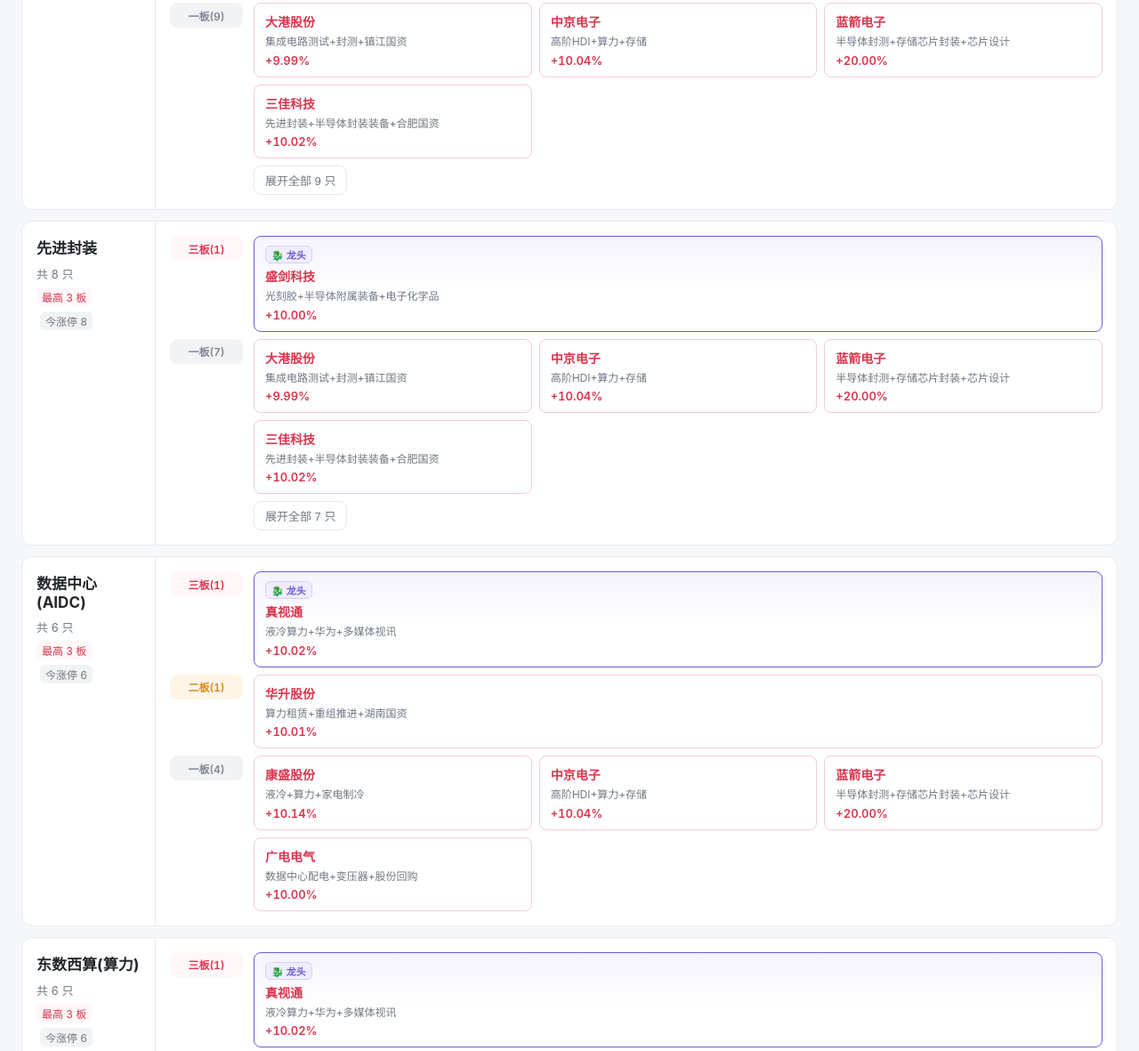
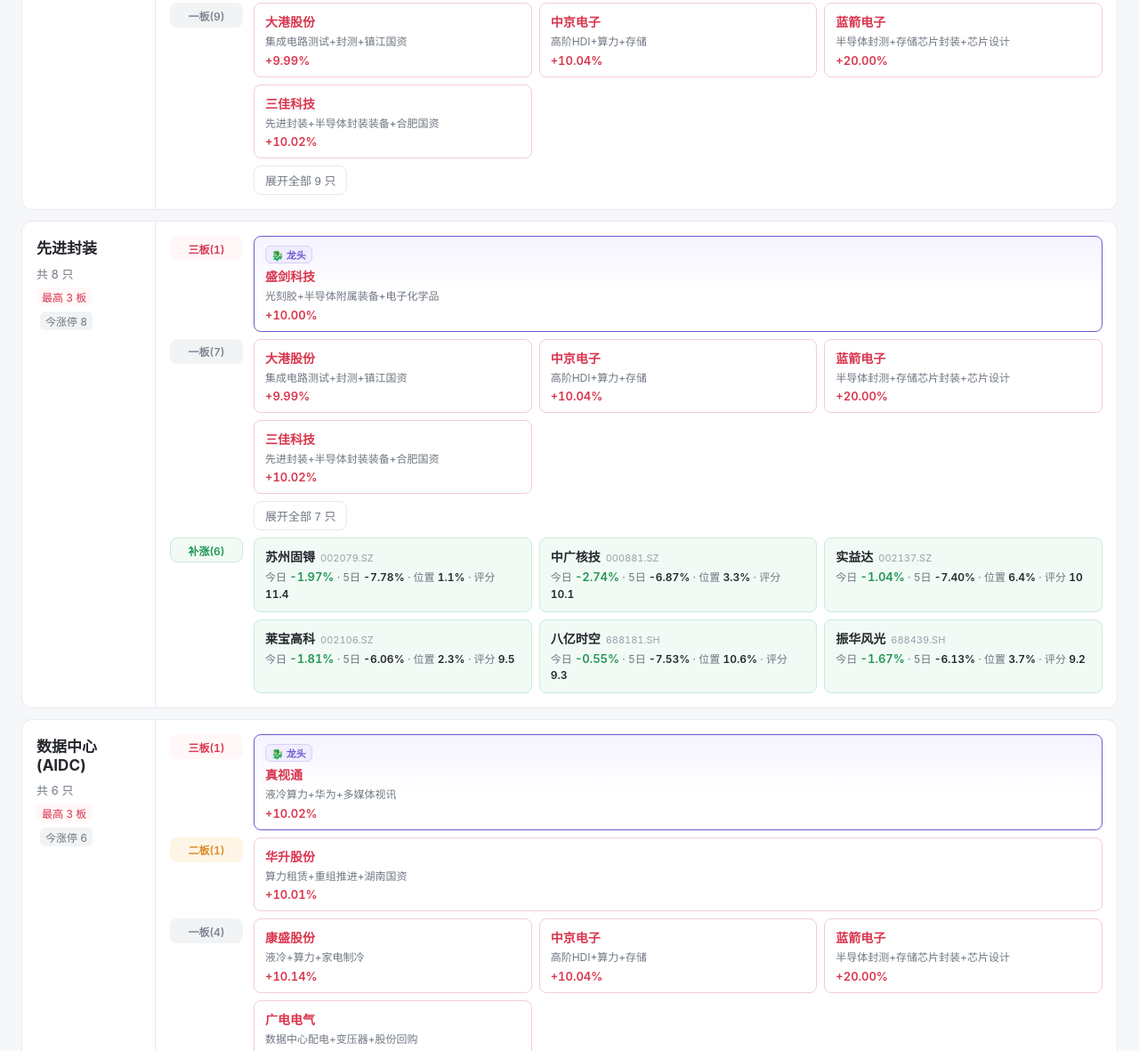
Before and after one commit to lzx2005/a-share-review, a plain HTML site: page index.html in a window 1280 px wide. Shown: the part 578-1759 px from the top of the page at 89% size. Drawn offline with Linux system fonts and the light colour scheme.

Commit message:
data: 2026-11-19

```diff
--- a/app.js
+++ b/app.js
@@ -142,31 +142,37 @@ if (typeof window !== 'undefined') {
     renderSummary(r.marketSummary)
     renderSentiment(r.sentiment)
     renderThemes(r.themes)
-    renderLaggards(r.laggardCandidates)
     setHidden('#summaryGrid,#sentimentPanel,#themeList', false)
   }
 
-  // 潜在补涨·低位股(buy_signals 14:30/15:20 扫描写入,涨停梯队之下独立区块;无数据整区隐藏)
+  // 潜在补涨·低位股(buy_signals 14:30/15:20 扫描写入):按板块名挂到对应题材卡梯队末尾(一板之后),
+  // 对不上板块的剩余候选落到底部「其他板块」专区;全区无数据自动隐藏。
   function renderLaggards(list) {
     const panel = document.getElementById('laggardPanel')
     if (!panel) return
     if (!list || !list.length) { panel.hidden = true; panel.innerHTML = ''; return }
-    const cards = list.map(x => {
-      const pctCls = (x.changePercent === null || x.changePercent === undefined) ? 'neutral'
-        : (x.changePercent < 0 ? 'down' : '')
-      return `<div class="lag-card">
-        <div class="lag-head"><span class="lag-name">${x.name || x.id}</span><span class="lag-board">${x.boardName || ''}</span></div>
-        <div class="lag-metrics">
-          <span>今日 <em class="s-pct ${pctCls}">${fmtPct(x.changePercent)}</em></span>
-          <span>5日 <em>${x.pct5d === null || x.pct5d === undefined ? '--' : fmtPct(x.pct5d)}</em></span>
-          <span>位置 <em>${x.position === null || x.position === undefined ? '--' : x.position + '%'}</em></span>
-          <span>评分 <em>${x.score === null || x.score === undefined ? '--' : x.score}</em></span>
-        </div>
-      </div>`
-    }).join('')
-    panel.innerHTML = `<header class="lag-title">🌱 潜在补涨 · 低位股 <span class="lag-sub">持续发酵板块内尚未启动 · 每日 14:30 / 15:20 扫描 · 小仓试错去弱留强</span></header>
-      <div class="lag-grid">${cards}</div>`
+    panel.innerHTML = `<header class="lag-title">🌱 潜在补涨 · 其他板块 <span class="lag-sub">持续发酵板块内尚未启动 · 每日 14:30 / 15:20 扫描 · 小仓试错去弱留强</span></header>
+      <div class="lag-grid">${list.map(laggardCard).join('')}</div>`
     panel.hidden = false
+  }
+
+  function laggardCard(x) {
+    const pctCls = (x.changePercent === null || x.changePercent === undefined) ? 'neutral'
+      : (x.changePercent < 0 ? 'down' : '')
+    const pct5 = x.pct5d === null || x.pct5d === undefined ? '--' : fmtPct(x.pct5d)
+    const pos = x.position === null || x.position === undefined ? '--' : x.position + '%'
+    const score = x.score === null || x.score === undefined ? '--' : x.score
+    return `<div class="stock-card lag-card">
+      <div class="s-name">${x.name || x.id}<span class="lag-code">${x.id}</span></div>
+      <div class="lag-metrics">今日 <em class="s-pct ${pctCls}">${fmtPct(x.changePercent)}</em> · 5日 <em>${pct5}</em> · 位置 <em>${pos}</em> · 评分 <em>${score}</em></div>
+    </div>`
+  }
+
+  function laggardRow(list) {
+    return `<div class="ladder-row lag-row">
+      <span class="ladder-badge lag-badge">补涨(${list.length})</span>
+      <div class="ladder-slot"><div class="stock-grid">${list.map(laggardCard).join('')}</div></div>
+    </div>`
   }
 
   function renderSummary(ms) {
@@ -223,13 +229,25 @@ if (typeof window !== 'undefined') {
 
   function renderThemes(themes) {
     const list = (themes || []).filter(validTheme)
-    if (!list.length) { document.getElementById('themeList').innerHTML = '<section class="empty-banner"><p>暂无题材数据</p></section>'; return }
-    document.getElementById('themeList').innerHTML = list.map(themeCard).join('')
+    const allLag = (state.report && state.report.laggardCandidates) || []
+    if (!list.length) {
+      document.getElementById('themeList').innerHTML = '<section class="empty-banner"><p>暂无题材数据</p></section>'
+      renderLaggards(allLag)
+      return
+    }
+    const used = new Set()
+    document.getElementById('themeList').innerHTML = list.map(t => {
+      const mine = allLag.filter(x => x.boardName === t.name)
+      mine.forEach(x => used.add(x.id))
+      return themeCard(t, mine)
+    }).join('')
     list.forEach(t => t.ladders.forEach((l, li) => bindExpand(t.id, l.boardCount, li)))
+    renderLaggards(allLag.filter(x => !used.has(x.id)))
   }
 
-  function themeCard(t) {
+  function themeCard(t, laggards) {
     const ladders = t.ladders.map((l, i) => ladderRow(t.id, l, i)).join('')
+    const lagRow = laggards && laggards.length ? laggardRow(laggards) : ''
     return `<section class="theme-card">
       <aside class="theme-summary">
         <div class="t-name">${t.name}</div>
@@ -237,7 +255,7 @@ if (typeof window !== 'undefined') {
         <span class="badge-hi">最高 ${t.highestBoardCount} 板</span>
         <span class="badge-today">今涨停 ${t.limitUpCount}</span>
       </aside>
-      <div class="theme-ladders">${ladders}</div>
+      <div class="theme-ladders">${ladders}${lagRow}</div>
     </section>`
   }
 
--- a/data/2026-11-19.json
+++ b/data/2026-11-19.json
@@ -7,9 +7,9 @@
   },
   "marketSummary": {
     "indexChangePercent": null,
-    "limitUpCount": 25,
+    "limitUpCount": 26,
     "limitUpSuccessRate": 50,
-    "limitDownCount": 68
+    "limitDownCount": 74
   },
   "sentiment": {
     "promotion1To2": {
@@ -39,16 +39,16 @@
       },
       {
         "boardCount": 1,
-        "stockCount": 19
+        "stockCount": 20
       }
     ],
     "hotTheme": {
       "name": "芯片概念",
       "stockCount": 10
     },
-    "poolFirstBoardCount": 19,
+    "poolFirstBoardCount": 20,
     "poolContinuousBoardCount": 6,
-    "poolBrokenBoardCount": 25
+    "poolBrokenBoardCount": 26
   },
   "themes": [
     {
@@ -901,6 +901,53 @@
       ]
     },
     {
+      "id": "885413.TI",
+      "name": "创投",
+      "stockCount": 4,
+      "highestBoardCount": 1,
+      "limitUpCount": 4,
+      "ladders": [
+        {
+          "boardCount": 1,
+          "totalCount": 4,
+          "stocks": [
+            {
+              "id": "000610",
+              "name": "*ST西旅",
+              "changePercent": 10.06,
+              "badge": "预重整+旅游酒店+西安国资",
+              "sortOrder": 1,
+              "isDragon": false
+            },
+            {
+              "id": "002077",
+              "name": "大港股份",
+              "changePercent": 9.99,
+              "badge": "集成电路测试+封测+镇江国资",
+              "sortOrder": 2,
+              "isDragon": false
+            },
+            {
+              "id": "002146",
+              "name": "荣盛发展",
+              "changePercent": 8.6,
+              "badge": null,
+              "sortOrder": 3,
+              "isDragon": false
+            },
+            {
+              "id": "002579",
+              "name": "中京电子",
+              "changePercent": 10.04,
+              "badge": "高阶HDI+算力+存储",
+              "sortOrder": 4,
+              "isDragon": false
+            }
+          ]
+        }
+      ]
+    },
+    {
       "id": "885785.TI",
       "name": "小米概念",
       "stockCount": 4,
@@ -941,51 +988,6 @@
               "changePercent": 20.0,
               "badge": "芯片定制+存算一体+半导体",
               "sortOrder": 4,
-              "isDragon": false
-            }
-          ]
-        }
-      ]
-    },
-    {
-      "id": "885743.TI",
-      "name": "军民融合",
-      "stockCount": 3,
-      "highestBoardCount": 3,
-      "limitUpCount": 3,
-      "ladders": [
-        {
-          "boardCount": 3,
-          "totalCount": 1,
-          "stocks": [
-            {
-              "id": "002771",
-              "name": "真视通",
-              "changePercent": 10.02,
-              "badge": "液冷算力+华为+多媒体视讯",
-              "sortOrder": 1,
-              "isDragon": true
-            }
-          ]
-        },
-        {
-          "boardCount": 1,
-          "totalCount": 2,
-          "stocks": [
-            {
-              "id": "000678",
-              "name": "襄阳轴承",
-              "changePercent": 9.99,
-              "badge": "机器人轴承+汽车轴承+湖北国资+“羊”字辈",
-              "sortOrder": 1,
-              "isDragon": false
-            },
-            {
-              "id": "002579",
-              "name": "中京电子",
-              "changePercent": 10.04,
-              "badge": "高阶HDI+算力+存储",
-              "sortOrder": 2,
               "isDragon": false
             }
           ]
@@ -1130,5 +1132,5 @@
       "score": 9.1
     }
   ],
-  "updatedAt": "2026-11-19 14:33:29"
+  "updatedAt": "2026-11-19 14:39:33"
 }
--- a/index.html
+++ b/index.html
@@ -4,7 +4,7 @@
   <meta charset="utf-8">
   <meta name="viewport" content="width=device-width, initial-scale=1, viewport-fit=cover">
   <title>题材复盘 - A 股盘后题材与连板梯队</title>
-  <link rel="stylesheet" href="./styles.css?v=20261119-1">
+  <link rel="stylesheet" href="./styles.css?v=20261119-2">
 </head>
 <body>
   <div class="shell">
@@ -62,6 +62,6 @@
       <p>数据源 hithink-finance · 仅展示真实派生 · 不构成投资建议</p>
     </footer>
   </div>
-  <script type="module" src="./app.js?v=20261119-1"></script>
+  <script type="module" src="./app.js?v=20261119-2"></script>
 </body>
 </html>
--- a/styles.css
+++ b/styles.css
@@ -78,18 +78,19 @@ body{overflow-x:hidden;font-feature-settings:"tnum" on}
 .stock-card.dragon{border-color:var(--high);background:linear-gradient(180deg,#F6F3FF 0%,#fff 60%)}
 .stock-card .s-dragon{display:inline-flex;align-self:flex-start;align-items:center;gap:2px;background:var(--high-bg);color:var(--high);border:1px solid #D9D0F5;border-radius:6px;padding:1px 6px;font-size:11px;font-weight:700}
 
+.ladder-badge.lag-badge{background:var(--down-bg);color:var(--down);border:1px solid var(--down-border)}
+.lag-card{border-color:var(--down-border);background:var(--down-bg)}
+.lag-card .s-name{color:var(--text-main)}
+.lag-code{margin-left:6px;font-size:11px;font-weight:400;color:var(--text-aux);font-variant-numeric:tabular-nums}
+.lag-metrics{font-size:12px;color:var(--text-sec);line-height:1.5}
+.lag-metrics em{font-style:normal;font-weight:600;color:var(--text-main);font-variant-numeric:tabular-nums}
+.lag-metrics .s-pct.down{color:var(--down)}
+.lag-metrics .s-pct.neutral{color:var(--text-aux)}
+
 .laggard-panel{margin-top:16px;background:#fff;border:1px solid var(--down-border);border-radius:12px;padding:16px}
 .lag-title{font-size:16px;font-weight:700;color:var(--text-main);display:flex;flex-wrap:wrap;align-items:baseline;gap:8px;margin-bottom:12px}
 .lag-sub{font-size:12px;font-weight:400;color:var(--text-aux)}
 .lag-grid{display:grid;grid-template-columns:repeat(auto-fit,minmax(min(260px,100%),1fr));gap:8px}
-.lag-card{border:1px solid var(--down-border);background:var(--down-bg);border-radius:8px;padding:10px 12px;display:flex;flex-direction:column;gap:6px}
-.lag-head{display:flex;align-items:center;gap:8px;flex-wrap:wrap}
-.lag-name{font-size:14px;font-weight:700;color:var(--text-main)}
-.lag-board{background:#fff;border:1px solid var(--down-border);color:var(--down);border-radius:6px;padding:1px 6px;font-size:11px;font-weight:600}
-.lag-metrics{display:flex;flex-wrap:wrap;gap:4px 12px;font-size:12px;color:var(--text-sec)}
-.lag-metrics em{font-style:normal;font-weight:600;color:var(--text-main);font-variant-numeric:tabular-nums}
-.lag-metrics .s-pct.down{color:var(--down)}
-.lag-metrics .s-pct.neutral{color:var(--text-aux)}
 
 .error-banner,.empty-banner{background:#fff;border:1px solid var(--border);border-radius:12px;padding:24px;text-align:center;color:var(--text-main);margin:16px 0}
 .error-banner p:first-child,.empty-banner p:first-child{font-size:16px;font-weight:700;margin:0 0 8px}
```
